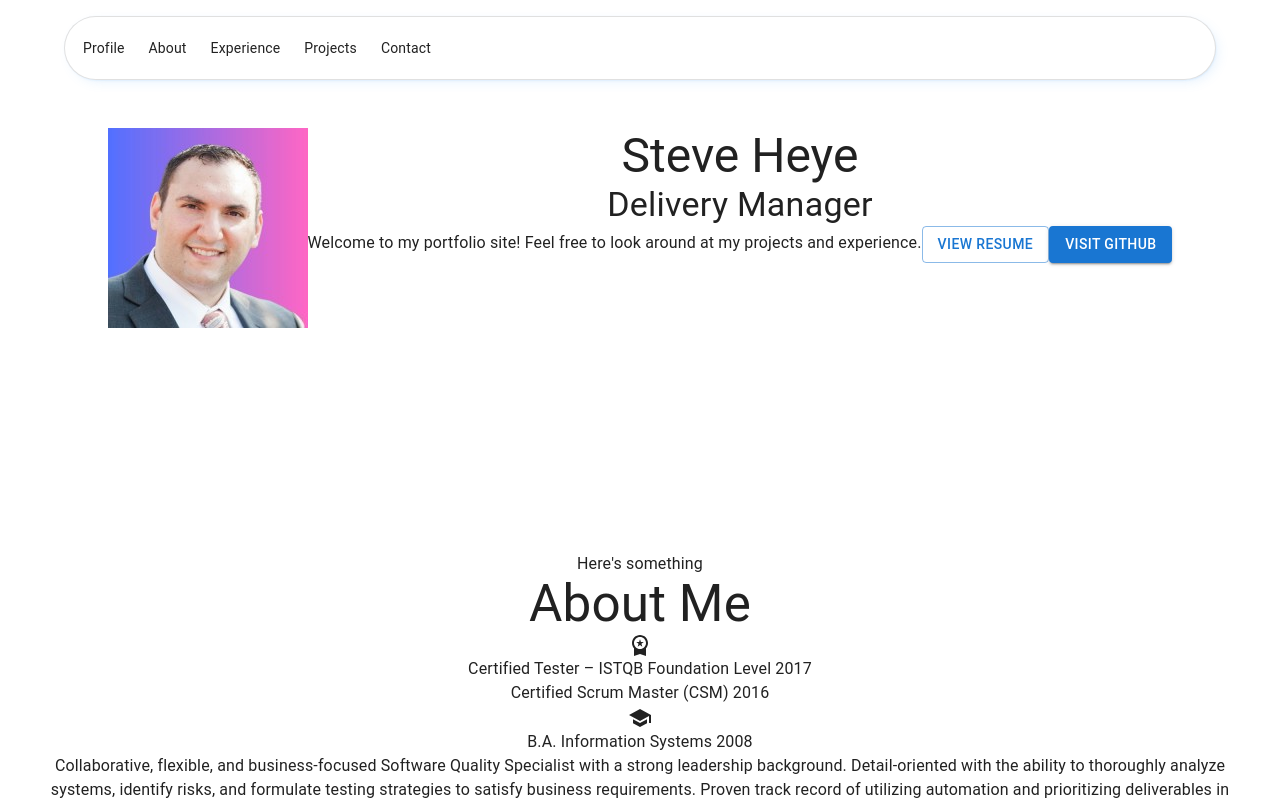
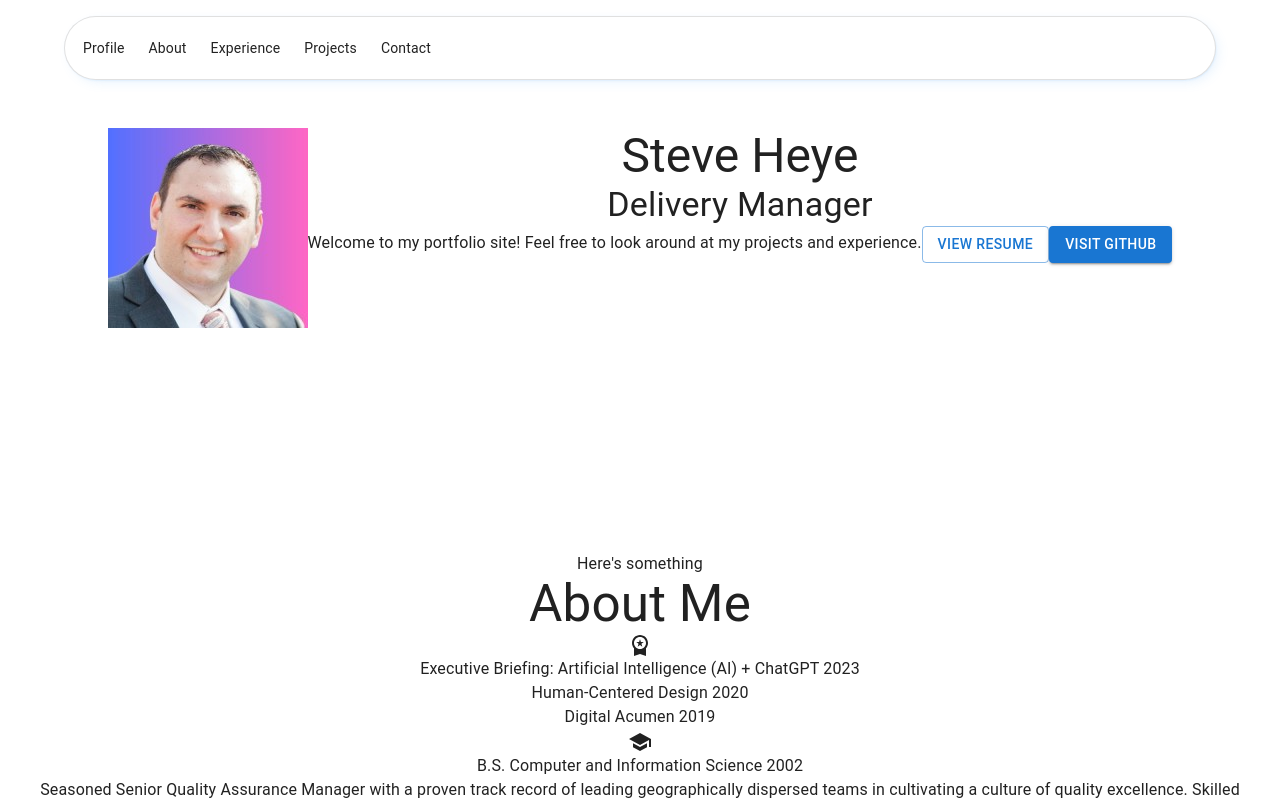
Before and after one commit to smheye/steve-portfolio, a React (Vite) app: page / in a window 1280 px wide. Shown: the top 800 px of the page. Built offline with nearby package versions, Linux system fonts and the light colour scheme.

Commit message:
once more

```diff
--- a/src/App.jsx
+++ b/src/App.jsx
@@ -139,15 +139,16 @@ function App() {
         />
         <About
           certifications={[
-            'Certified Tester – ISTQB Foundation Level 2017',
-            'Certified Scrum Master (CSM) 2016'
+            'Executive Briefing: Artificial Intelligence (AI) + ChatGPT 2023',
+            'Human-Centered Design 2020',
+            "Digital Acumen 2019"
           ]}
           education={{
-            educationOrganization:"New Jersey Institute of Technology",
-            degreee:"B.A. Information Systems",
-            date:"2008"
+            educationOrganization:"University of Phoenix",
+            degreee:"B.S. Computer and Information Science",
+            date:"2002"
           }}
-          summary={"Collaborative, flexible, and business-focused Software Quality Specialist with a strong leadership background.  Detail-oriented with the ability to thoroughly analyze systems, identify risks, and formulate testing strategies to satisfy business requirements.  Proven track record of utilizing automation and prioritizing deliverables in order to eliminate test coverage gaps and meet aggressive deadlines while meticulously exercising the application under test."}
+          summary={"Seasoned Senior Quality Assurance Manager with a proven track record of leading geographically dispersed teams in cultivating a culture of quality excellence. Skilled in directing SAFe Agile teams, serving as an Agile Scrum Master, and overseeing large-scale hardware, storage, and software projects to successful completion. Proficient in leveraging high-level communication to troubleshoot challenges and drive innovative solutions. Adept at implementing automation strategies, optimizing testing processes, and fostering collaboration across teams. Specialized expertise in project management, program management, and continuous integration. Committed to delivering exceptional results and driving continuous improvement within organizations."}
         />
         <Experience
           technicalSkills={technicalSkills}
```
